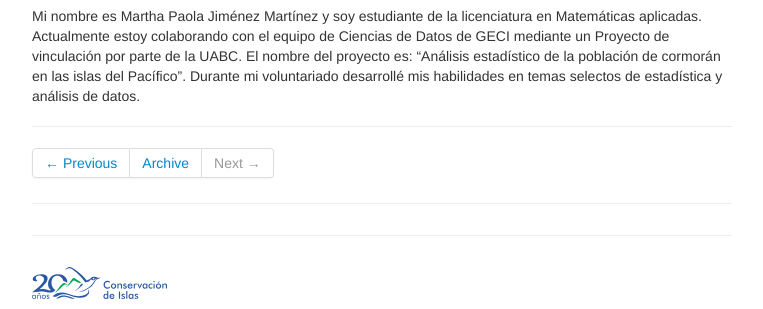
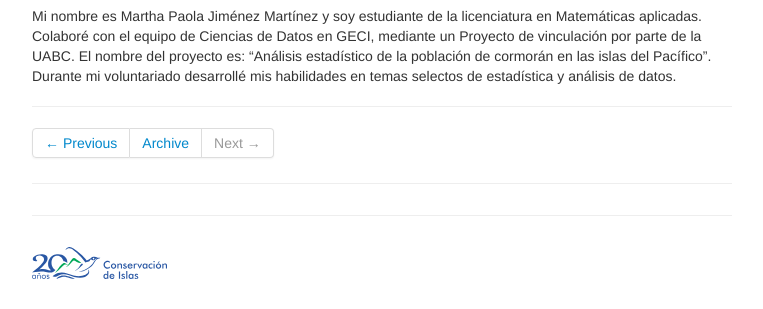
Before and after one commit to LizethMReyes/islasgeci.github.io, a Jekyll site: the page built from _posts/2021-05-20-catalogo_voluntariados.md, in a window 1280 px wide, cut to the strip 686-995 px from the top of the page. Shown: the whole strip, without its empty margins (258-1021 px from the left). Built offline with Jekyll 4.4.1, drawn with Linux system fonts in a browser that asks for light colours.

Commit message:
📝 Cambia el tiempo de la oracion

```diff
--- a/_posts/2021-05-20-catalogo_voluntariados.md
+++ b/_posts/2021-05-20-catalogo_voluntariados.md
@@ -21,7 +21,7 @@ Dimorfismo](https://github.com/IslasGECI/dimorfismo) en GitHub.
 ![Imagen Martha](https://www.gravatar.com/avatar/c1c4f3ec6f19a0ee62ba529f5daaade0?s=150)
 
 Mi nombre es Martha Paola Jiménez Martínez y soy estudiante de la licenciatura en Matemáticas
-aplicadas. Actualmente estoy colaborando con el equipo de Ciencias de Datos de GECI mediante un
+aplicadas. Colaboré con el equipo de Ciencias de Datos en GECI, mediante un
 Proyecto de vinculación por parte de la UABC. El nombre del proyecto es:  “Análisis estadístico de
 la población de cormorán en las islas del Pacífico”. Durante mi voluntariado desarrollé mis
 habilidades en temas selectos de estadística y análisis de datos.
```
